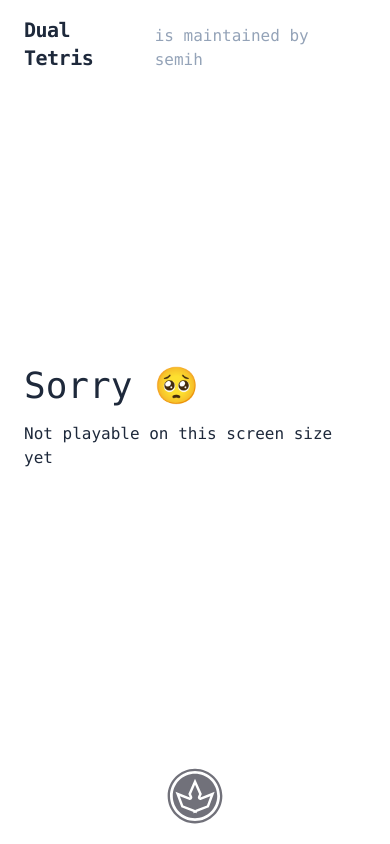
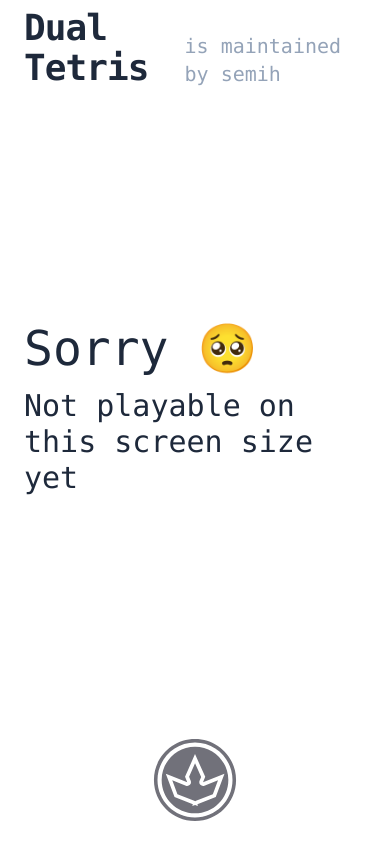
Before and after one commit to semihzambak/dual-tetris, a plain HTML site: page index.html in a window 390 px wide. Drawn offline with nearby package versions, Linux system fonts and the light colour scheme.

Commit message:
fix: style

```diff
--- a/index.html
+++ b/index.html
@@ -4,13 +4,28 @@
     <title>Dual Tetris</title>
     <script src="https://cdn.tailwindcss.com"></script>
     <meta charset="UTF-8">
+    <style>
+        .min-safe-h-screen {
+            /* equivalent to 100dvh in major browsers */
+            min-height: calc(
+                    100vh - env(safe-area-inset-bottom, 0) - env(safe-area-inset-top, 0)
+            );
+        }
+
+        @supports (-webkit-touch-callout: none) {
+            .min-safe-h-screen {
+                /* for ios safari 15, safe-area-inset-bottom is 0, so a special fix apply here */
+                min-height: -webkit-fill-available;
+            }
+        }
+    </style>
 </head>
 
-<body class="font-mono max-w-4xl mx-auto px-6 flex flex-col h-screen bg-white dark:bg-zinc-950 absolute inset-0">
+<body class="font-mono max-w-4xl mx-auto px-6 flex flex-col min-safe-h-screen bg-white dark:bg-zinc-950">
 <header>
-    <div class="flex items-end space-x-1 mt-4">
-        <h1 id="title" class="text-xl tracking-tight font-bold text-slate-800 dark:text-slate-200">Dual Tetris</h1>
-        <span class="text-md text-slate-400 dark:text-slate-600">is maintained by <a href="https://zambak.me"
+    <div class="flex items-end space-x-1 mt-2">
+        <h1 id="title" class="text-4xl lg:text-xl tracking-tight font-bold text-slate-800 dark:text-slate-200">Dual Tetris</h1>
+        <span class="text-xl lg:text-md text-slate-400 dark:text-slate-600">is maintained by <a href="https://zambak.me"
                                                                                      target="_blank">semih</a></span>
     </div>
 </header>
@@ -99,15 +114,15 @@
 </main>
 <main class="flex-auto lg:hidden flex items-center justify-center ">
     <div class="lg:hidden flex flex-col text-slate-800 dark:text-slate-200 space-y-4">
-        <h1 class="text-4xl">Sorry 🥺</h1>
-        <span class="text-2xlfont-thin">Not playable on this screen size yet</span>
+        <h1 class="text-5xl">Sorry 🥺</h1>
+        <span class="text-3xl font-thin">Not playable on this screen size yet</span>
     </div>
 </main>
 <footer>
     <div class="max-w-screen-lg mx-auto mb-4 flex items-center justify-center">
         <a href="https://zambak.me" class="text-zinc-500 hover:opacity-75 transition duration-150"
            target="_blank">
-            <svg class="h-16 w-16 flex-no-shrink fill-current" viewBox="0 0 512 512" fill="none" xmlns="http://www.w3.org/2000/svg">
+            <svg class="lg:h-16 lg:w-16 h-24 w-24 flex-no-shrink fill-current" viewBox="0 0 512 512" fill="none" xmlns="http://www.w3.org/2000/svg">
                 <path fill-rule="evenodd" clip-rule="evenodd"
                       d="M256 475C376.95 475 475 376.95 475 256C475 135.05 376.95 37 256 37C135.05 37 37 135.05 37 256C37 376.95 135.05 475 256 475ZM55.9999 256C55.9999 145.543 145.543 55.9999 256 55.9999C366.457 55.9999 456 145.543 456 256C456 366.457 366.457 456 256 456C145.543 456 55.9999 366.457 55.9999 256ZM256 78.1401C157.771 78.1401 78.1401 157.771 78.1401 256C78.1401 354.229 157.771 433.86 256 433.86C354.229 433.86 433.86 354.229 433.86 256C433.86 157.771 354.229 78.1401 256 78.1401ZM298.804 267.808L310.612 239.026L256 117.993L202.863 239.026L214.672 267.808L100.28 222.79L146.775 346.789L244.711 384.899L241.24 394.376L256.738 389.579L263.413 391.749L263.422 391.752L271.498 394.376L268.765 384.897L366.701 346.775L413.195 222.79L298.804 267.808ZM378.809 257.736L306.102 286.35C298.673 289.273 290.217 287.481 284.613 281.796C279.009 276.111 277.339 267.63 280.369 260.245L288.921 239.401L256.249 166.993L224.51 239.29L233.107 260.245C236.136 267.63 234.466 276.111 228.862 281.796C223.258 287.481 214.803 289.273 207.374 286.35L134.664 257.735L162.304 331.45L251.937 366.329C253.695 367.014 255.302 367.921 256.738 369.006C258.175 367.919 259.782 367.012 261.537 366.329L351.171 331.437L378.809 257.736Z"
                       fill="currentColor"/>
```
